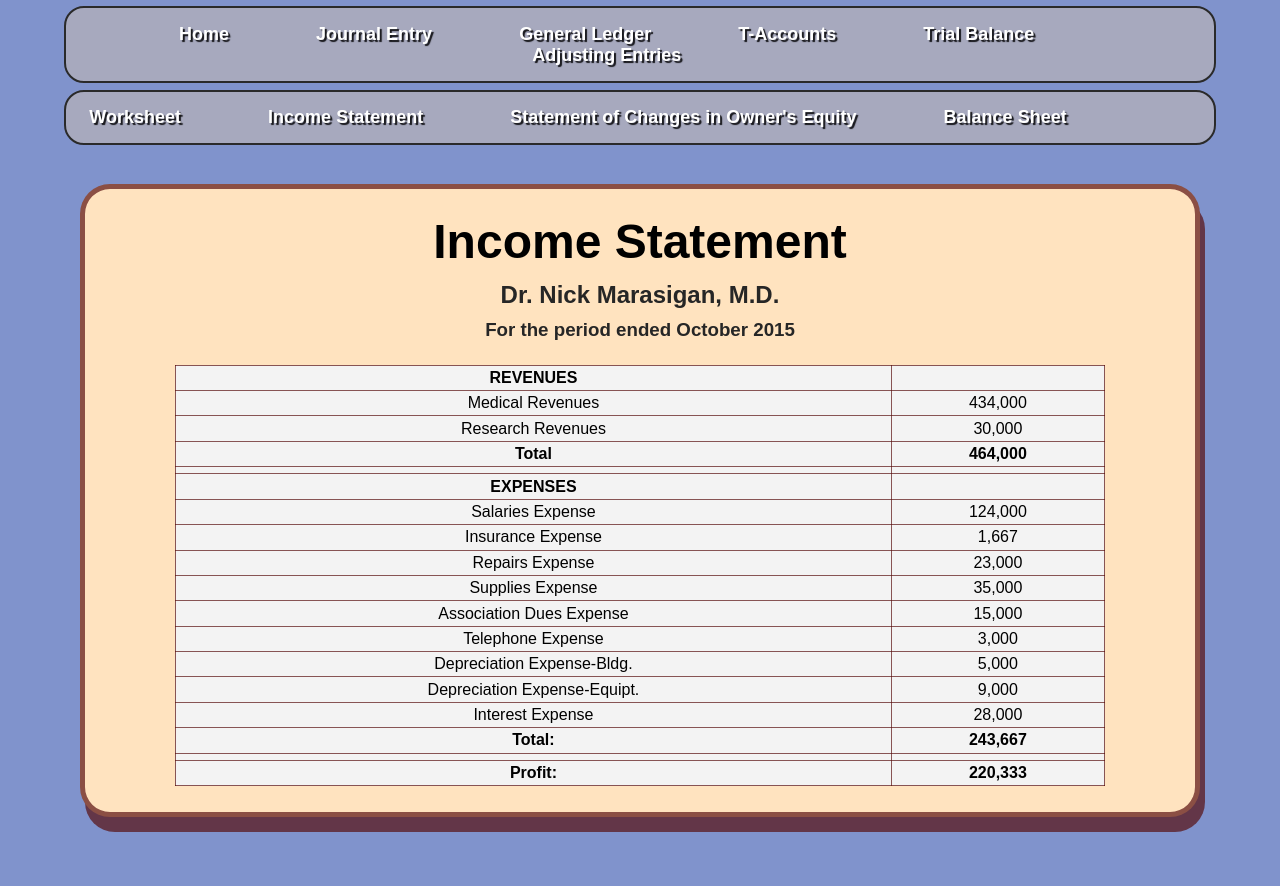
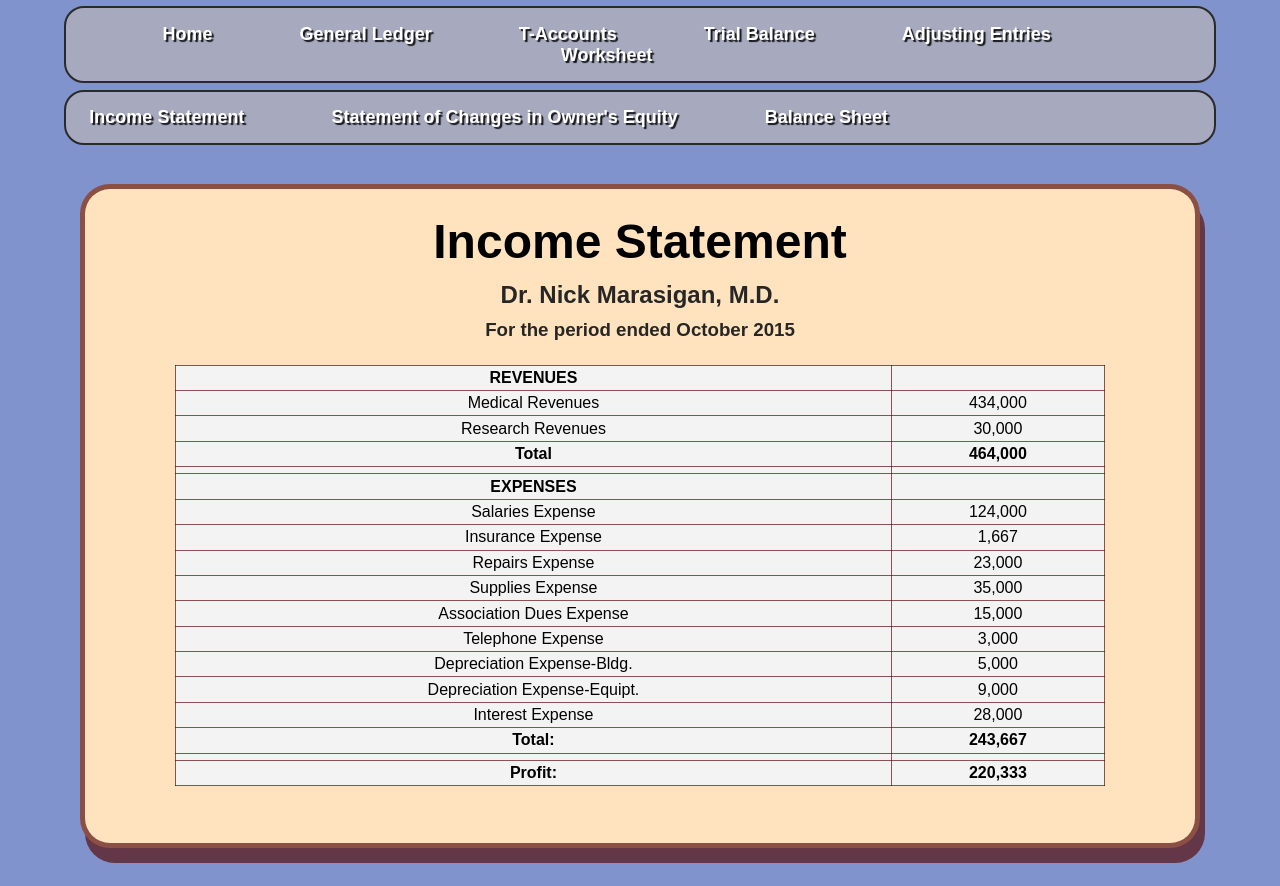
Before and after one commit to CryoYohan/Accounting-Final-Project, a plain HTML site: page incomestatement.html in a window 1280 px wide. Before the commit the page ends 855 px from the top, so only its background shows below. Drawn offline with Linux system fonts and the light colour scheme.

Commit message:
Update incomestatement.html

```diff
--- a/incomestatement.html
+++ b/incomestatement.html
@@ -4,7 +4,7 @@
 <head>
     <meta charset="UTF-8">
     <meta name="viewport" content="width=device-width, initial-scale=1.0">
-    <title>AccountFUCKINGting</title>
+    <title>Income Statement</title>
 
 </head>
 <style>
@@ -98,6 +98,7 @@
         border-collapse: collapse;
         width: 90%;
         background: rgb(243, 243, 243);
+        margin-bottom: 3%;
     }
     td, th {
         border: 1px solid #570d0daf;
@@ -110,19 +111,18 @@
     <center>
         <nav class="navbar">
             <ul>
-                <li><a href="#">Home</a></li>
-                <li><a href="#">Journal Entry</a></li>
-                <li><a href="index.html">General Ledger</a></li>
-                <li><a href="#">T-Accounts</a></li>
-                <li><a href="#">Trial Balance</a></li>
+                <li><a href="index.html">Home</a></li>
+                <li><a href="generalLedger.html">General Ledger</a></li>
+                <li><a href="tAccounts.html">T-Accounts</a></li>
+                <li><a href="trialBalance.html">Trial Balance</a></li>
                 <li><a href="adjustingentries.html">Adjusting Entries</a></li>
+                <li><a href="Worksheet.html">Worksheet</a></li>
             </ul>
         </nav>
         <nav class="navbar">
             <ul>
-                <li><a href="#">Worksheet</a></li>
                 <li><a href="incomestatement.html">Income Statement</a></li>
-                <li><a href="#">Statement of Changes in Owner's Equity</a></li>
+                <li><a href="StatementOfChanges.html">Statement of Changes in Owner's Equity</a></li>
                 <li><a href="balancesheet.html">Balance Sheet</a></li>
             </ul>
         </nav>
```
